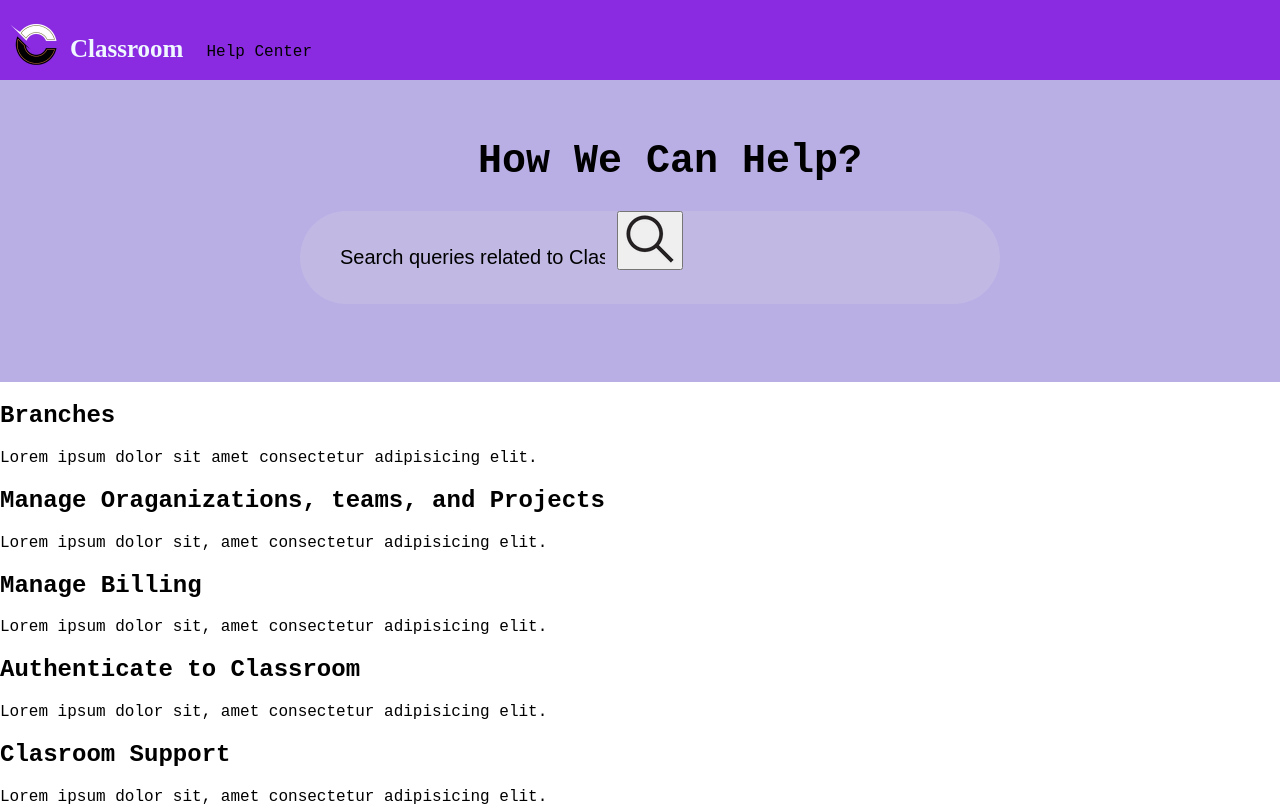
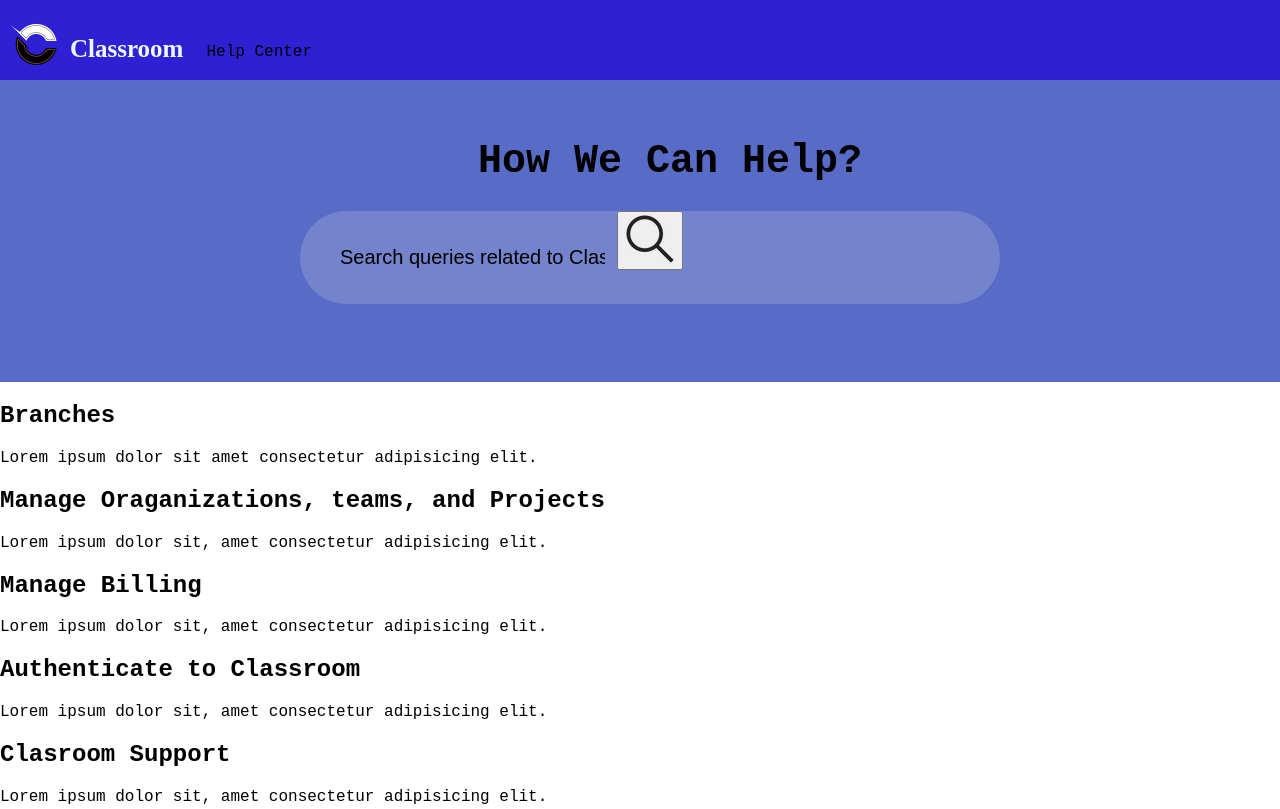
Before and after one commit to Kumarsanjeet1/10_Mini_project, a plain HTML site: page help_page/index.html in a window 1280 px wide. Shown: the top 809 px of the page. Drawn offline with Linux system fonts and the light colour scheme.

Commit message:
modified colors done! in css

```diff
--- a/help_page/style.css
+++ b/help_page/style.css
@@ -17,7 +17,7 @@ body{
     padding-left: 10px;
     padding-bottom: 10px;
     height: 50px;
-    background-color: blueviolet;
+    background-color: rgb(45, 33, 211);
 }
 
 
@@ -26,7 +26,7 @@ nav{
     align-items:center;
     justify-content: space-between;
     padding-top: 10px;
-    background-color: blueviolet;
+    background-color: rgb(45, 33, 211);
     height: 70px;
 }
 
@@ -80,7 +80,7 @@ nav ul li{
 }
 
 #container{
-    background-color: rgb(185, 175, 229);
+    background-color: rgb(87, 107, 199);
     height: 300px;
     padding-top: 2px;
 }
```
